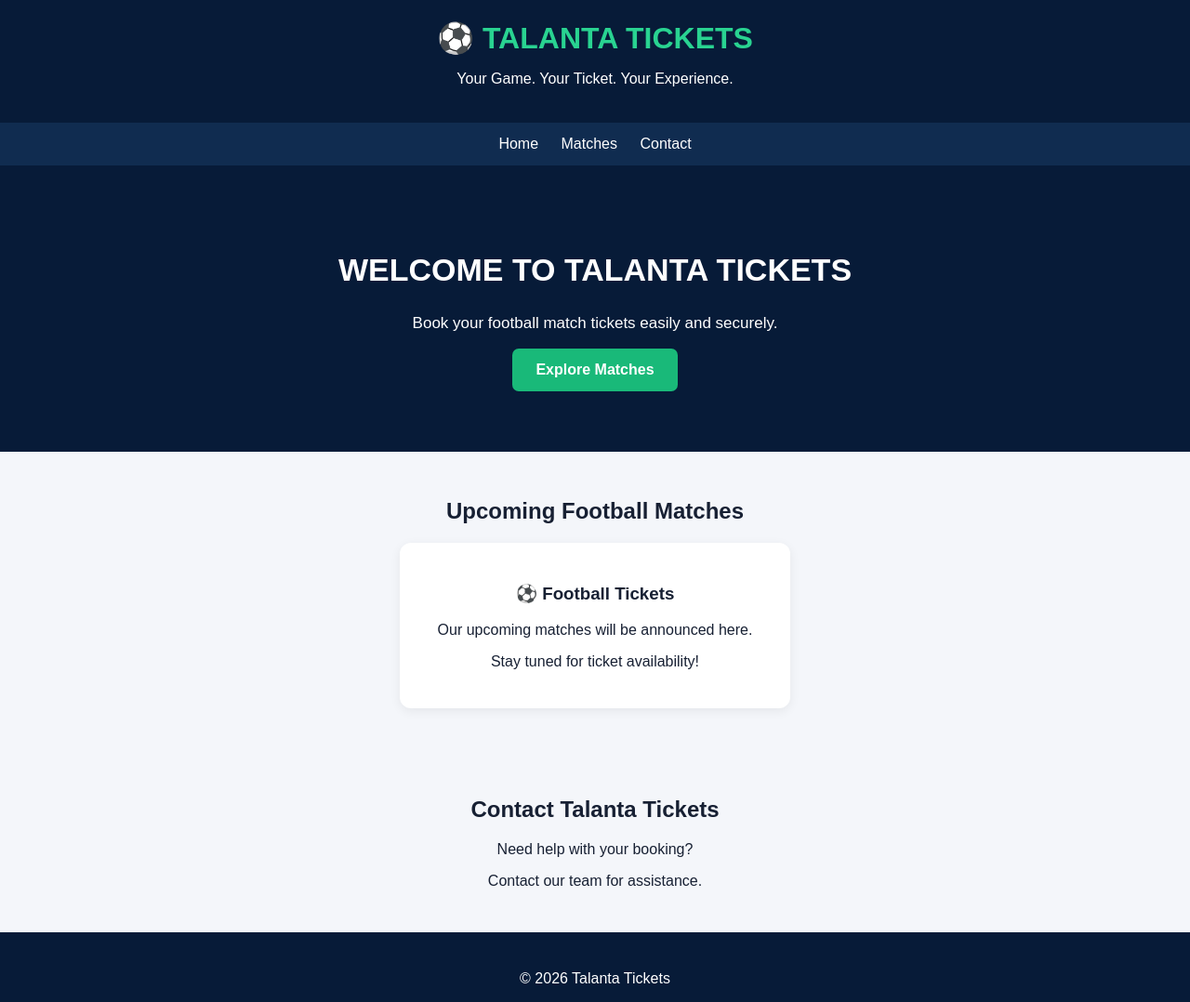
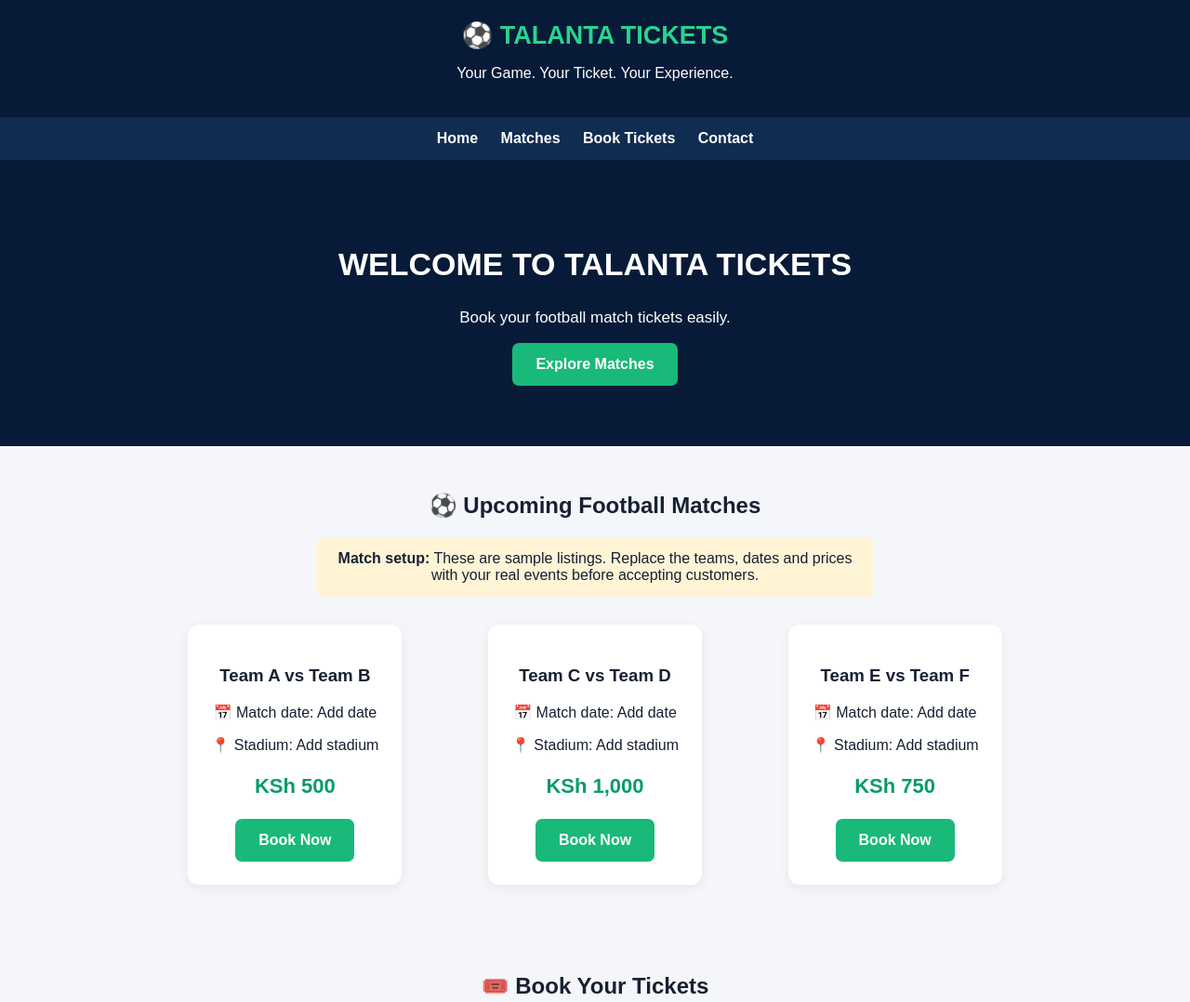
Before and after one commit to TalantaTickects/Talanta-tickects, a plain HTML site: page index.html in a window 1280 px wide. Shown: the top 1078 px of the page at 93% size. Drawn offline with Linux system fonts and the light colour scheme.

Commit message:
upgrade Talanta tickects

```diff
--- a/index.html
+++ b/index.html
@@ -1,3 +1,222 @@
+
+<!DOCTYPE html>
+<html lang="en">
+<head>
+<meta charset="UTF-8">
+<meta name="viewport" content="width=device-width, initial-scale=1.0">
+<title>Talanta Tickets</title>
+<style>
+* {box-sizing:border-box}
+body {
+ margin:0;
+ font-family:Arial,sans-serif;
+ background:#f4f6fa;
+ color:#172033;
+}
+header {
+ background:#071b38;
+ color:white;
+ text-align:center;
+ padding:25px 12px;
+}
+header h1 {color:#29d391;font-size:27px}
+nav {
+ background:#102c50;
+ padding:16px;
+ text-align:center;
+}
+nav a {
+ color:white;
+ text-decoration:none;
+ margin:10px;
+ font-weight:bold;
+}
+.hero {
+ background:#071b38;
+ color:white;
+ text-align:center;
+ padding:65px 20px;
+}
+.hero h2 {font-size:32px}
+.hero p {font-size:18px}
+.btn {
+ display:inline-block;
+ background:#19b979;
+ color:white;
+ padding:14px 24px;
+ border:0;
+ border-radius:8px;
+ text-decoration:none;
+ font-weight:bold;
+ cursor:pointer;
+}
+section {padding:35px 18px;text-align:center}
+.matches {
+ display:grid;
+ grid-template-columns:repeat(auto-fit,minmax(250px,1fr));
+ gap:18px;
+ max-width:950px;
+ margin:auto;
+}
+.ticket {
+ background:white;
+ padding:25px;
+ border-radius:13px;
+ box-shadow:0 3px 12px #0001;
+}
+.price {color:#079b68;font-size:22px;font-weight:bold}
+.booking {
+ background:white;
+ max-width:500px;
+ margin:auto;
+ padding:25px;
+ border-radius:13px;
+ box-shadow:0 3px 12px #0001;
+}
+input,select {
+ width:100%;
+ padding:13px;
+ margin:10px 0;
+ border:1px solid #ccc;
+ border-radius:7px;
+ font-size:16px;
+}
+button {width:100%;font-size:16px}
+.note {
+ background:#fff4d6;
+ padding:14px;
+ border-radius:8px;
+ margin:15px auto;
+ max-width:600px;
+}
+footer {
+ background:#071b38;
+ color:white;
+ text-align:center;
+ padding:25px;
+}
+</style>
+</head>
+<body>
+
+<header>
+<h1>⚽ TALANTA TICKETS</h1>
+<p>Your Game. Your Ticket. Your Experience.</p>
+</header>
+
+<nav>
+<a href="#home">Home</a>
+<a href="#matches">Matches</a>
+<a href="#booking">Book Tickets</a>
+<a href="#contact">Contact</a>
+</nav>
+
+<div class="hero" id="home">
+<h2>WELCOME TO TALANTA TICKETS</h2>
+<p>Book your football match tickets easily.</p>
+<a href="#matches" class="btn">Explore Matches</a>
+</div>
+
+<section id="matches">
+<h2>⚽ Upcoming Football Matches</h2>
+
+<div class="note">
+<strong>Match setup:</strong> These are sample listings.
+Replace the teams, dates and prices with your real events
+before accepting customers.
+</div>
+
+<div class="matches">
+
+<div class="ticket">
+<h3>Team A vs Team B</h3>
+<p>📅 Match date: Add date</p>
+<p>📍 Stadium: Add stadium</p>
+<p class="price">KSh 500</p>
+<a href="#booking" class="btn">Book Now</a>
+</div>
+
+<div class="ticket">
+<h3>Team C vs Team D</h3>
+<p>📅 Match date: Add date</p>
+<p>📍 Stadium: Add stadium</p>
+<p class="price">KSh 1,000</p>
+<a href="#booking" class="btn">Book Now</a>
+</div>
+
+<div class="ticket">
+<h3>Team E vs Team F</h3>
+<p>📅 Match date: Add date</p>
+<p>📍 Stadium: Add stadium</p>
+<p class="price">KSh 750</p>
+<a href="#booking" class="btn">Book Now</a>
+</div>
+
+</div>
+</section>
+
+<section id="booking">
+<h2>🎟️ Book Your Tickets</h2>
+
+<div class="booking">
+<form id="bookingForm">
+
+<label>Your full name</label>
+<input type="text" id="customer" placeholder="Enter your name" required>
+
+<label>Phone number</label>
+<input type="tel" id="phone" placeholder="07XXXXXXXX" required>
+
+<label>Select match</label>
+<select id="match" required>
+<option value="">Choose a match</option>
+<option>Team A vs Team B</option>
+<option>Team C vs Team D</option>
+<option>Team E vs Team F</option>
+</select>
+
+<label>Number of tickets</label>
+<input type="number" id="quantity" min="1" max="10" value="1" required>
+
+<button type="submit" class="btn">
+Submit Booking Request
+</button>
+
+</form>
+
+<p id="result"></p>
+</div>
+</section>
+
+<section id="contact">
+<h2>Contact Talanta Tickets</h2>
+<p>Need help with your booking?</p>
+<p>Contact our team for assistance.</p>
+</section>
+
+<footer>
+<p>© 2026 Talanta Tickets</p>
+<p>All Rights Reserved.</p>
+</footer>
+
+<script>
+document.getElementById("bookingForm")
+.addEventListener("submit",function(e){
+ e.preventDefault();
+
+ const name=document.getElementById("customer").value;
+ const match=document.getElementById("match").value;
+
+ document.getElementById("result").innerHTML=
+ "<strong>Booking request preview!</strong><br>"+
+ "Thank you, "+name+".<br>"+
+ "Selected match: "+match+
+ "<br>This is a demonstration only. No booking has been saved or paid for.";
+});
+</script>
+
+</body>
+</html>
 
 <!DOCTYPE html>
 <html lang="en">
```
